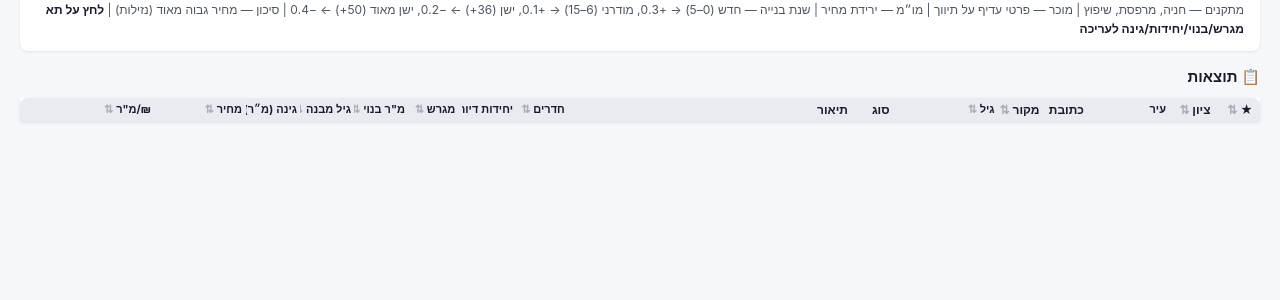
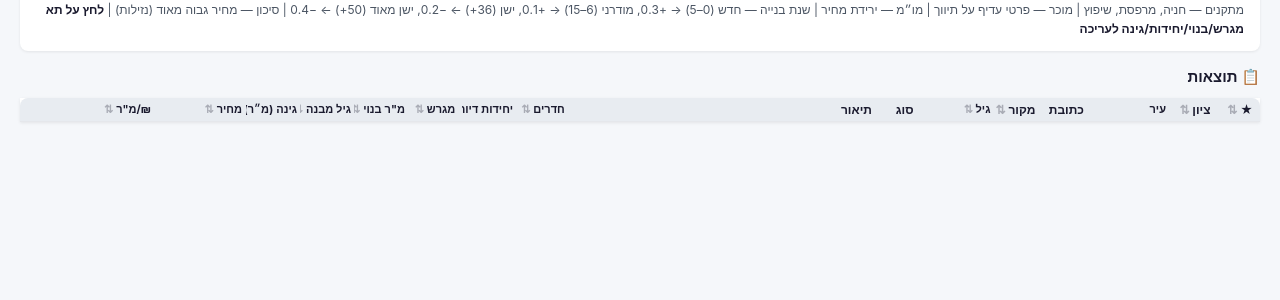
Before and after one commit to Israel-Kli/deal-hunter, a Python web app: template src/deal_hunter/web/templates/dashboard.html in a window 1280 px wide. Shown: the part 177-477 px from the top of the page. Run offline with Jinja, Linux system fonts and the light colour scheme; the template is opened without the code that fills it, so the values that code supplies are empty.

Commit message:
Reduce col-date column width

```diff
--- a/src/deal_hunter/web/templates/dashboard.html
+++ b/src/deal_hunter/web/templates/dashboard.html
@@ -43,7 +43,7 @@
   .addr-link:hover { text-decoration:underline; }
   .addr-link .addr-text { display:block; overflow:hidden; text-overflow:ellipsis; white-space:nowrap; }
   th.col-src, td.col-src { width:2.5rem; max-width:2.6rem; padding:4px 2px; text-align:center; }
-  th.col-date, td.col-date { width:5.25rem; max-width:5.5rem; padding:4px 3px; font-size:11px; white-space:nowrap; }
+  th.col-date, td.col-date { width:3.5rem; max-width:3.75rem; padding:4px 3px; font-size:11px; white-space:nowrap; }
   th.col-type, td.col-type { width:3.1rem; max-width:3.4rem; padding:4px 2px; text-align:center; }
   th.col-desc, td.col-desc { width:34%; min-width:140px; }
   th.col-num, td.col-num { width:3rem; max-width:3.25rem; padding:4px 3px; text-align:center; font-size:11px; font-variant-numeric: tabular-nums; white-space:nowrap; }
```
